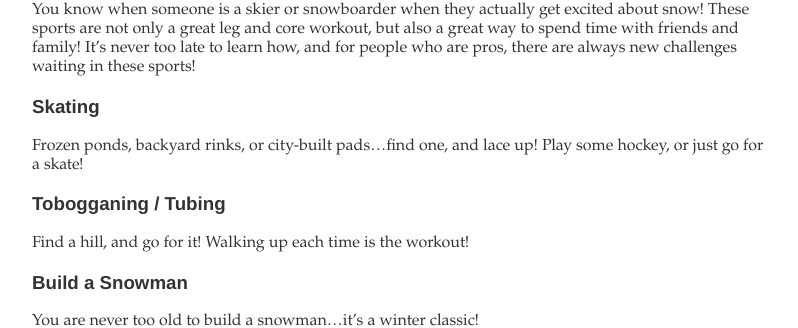
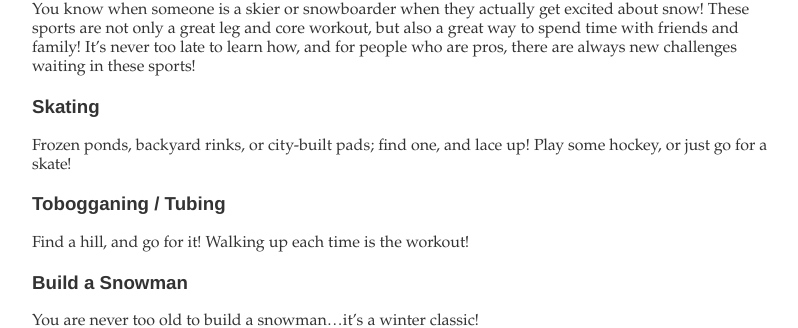
Before and after one commit to teri-lynn/teri-lynn.github.com, a Jekyll site: the page built from _posts/2012-01-22-hit-the-snow.md, in a window 1280 px wide. Shown: the part 684-1012 px from the top of the page, without its empty margins (238-1036 px from the left). Built offline with Jekyll 4.4.1, drawn with Linux system fonts in a browser that asks for light colours; some web fonts are replaced; Markdown is read by kramdown in place of the engine named in the settings.

Commit message:
Fix ellipsis...

```diff
--- a/_posts/2012-01-22-hit-the-snow.md
+++ b/_posts/2012-01-22-hit-the-snow.md
@@ -43,7 +43,7 @@ these sports!
 
 ### Skating
 
-Frozen ponds, backyard rinks, or city-built pads…find one, and lace up! Play
+Frozen ponds, backyard rinks, or city-built pads; find one, and lace up! Play
 some hockey, or just go for a skate!
 
 ### Tobogganing / Tubing
```
